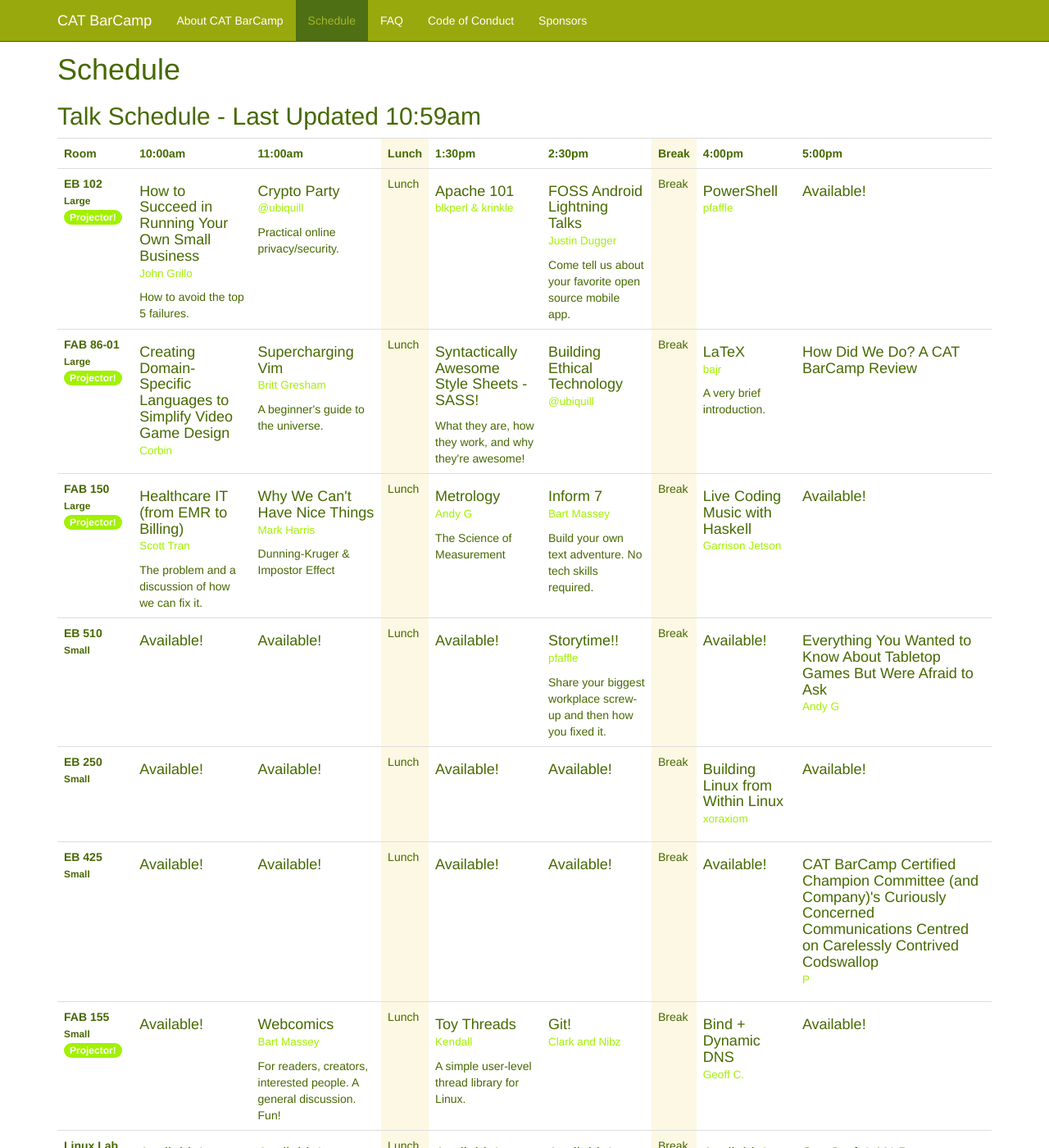
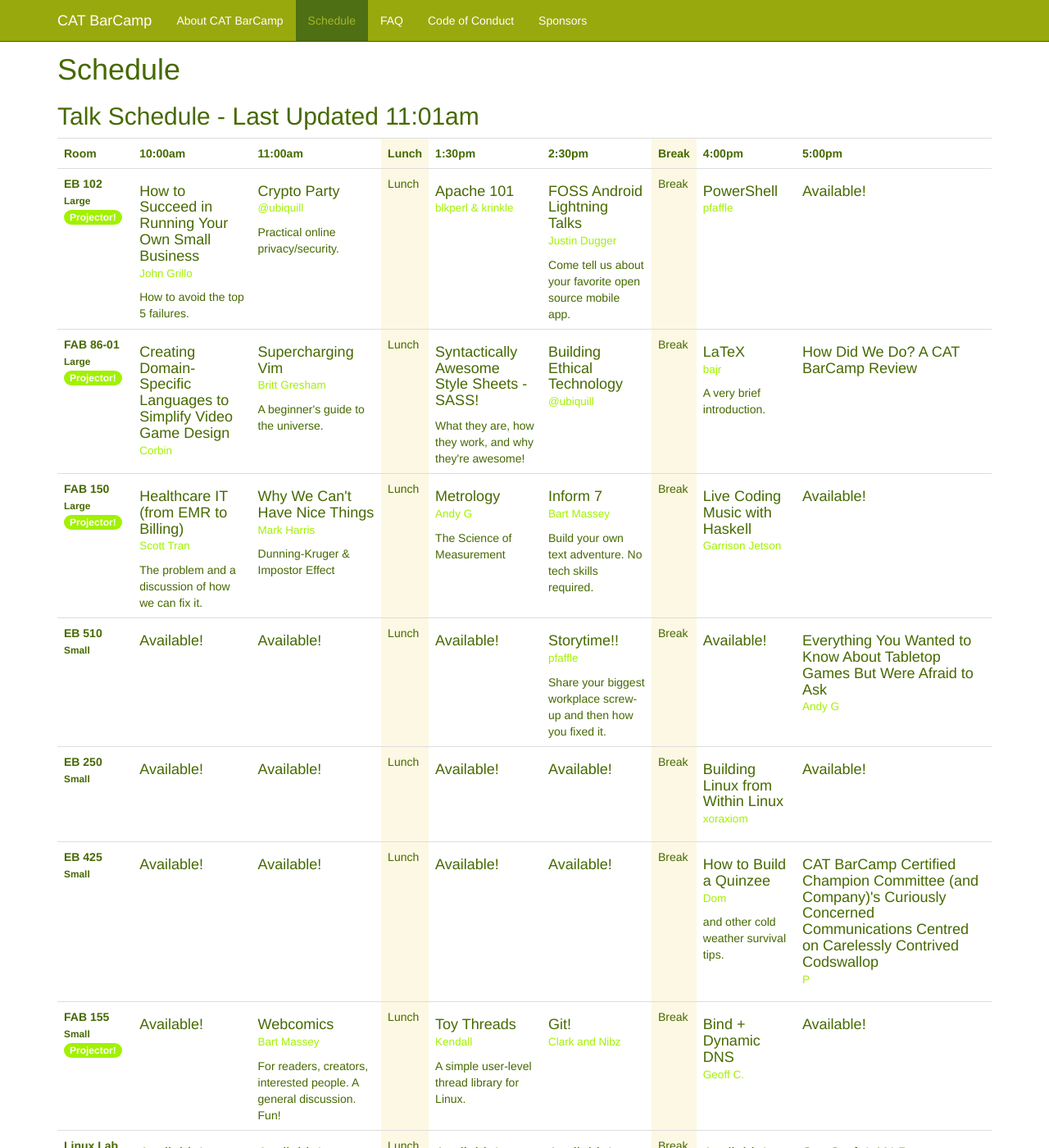
Before and after one commit to catbarcamp/catbarcamp.github.io, a Jekyll site: the page built from schedule.html, in a window 1280 px wide and 1400 px high. Shown: the whole window at 82% size. Built offline with Jekyll 4.4.1, drawn with Linux system fonts in a browser that asks for light colours.

Commit message:
Automated schedule update.

```diff
--- a/schedule.html
+++ b/schedule.html
@@ -4,7 +4,7 @@
 section: schedule
 ---
 
-<h2>Talk Schedule - Last Updated 10:59am</h2>
+<h2>Talk Schedule - Last Updated 11:01am</h2>
 <table class="table table-hover">
   <tr>
     <th>
@@ -182,7 +182,7 @@
     <td class="bg-warning">
       Break
     </td>
-    <td><h4>Available!<br><small></small></h4></td>
+    <td><h4>How to Build a Quinzee<br><small>Dom</small></h4>and other cold weather survival tips.</td>
     <td><h4>CAT BarCamp Certified Champion Committee (and Company)'s Curiously Concerned Communications Centred on Carelessly Contrived Codswallop<br><small>P</small></h4></td>
   </tr>
   <tr>
```
